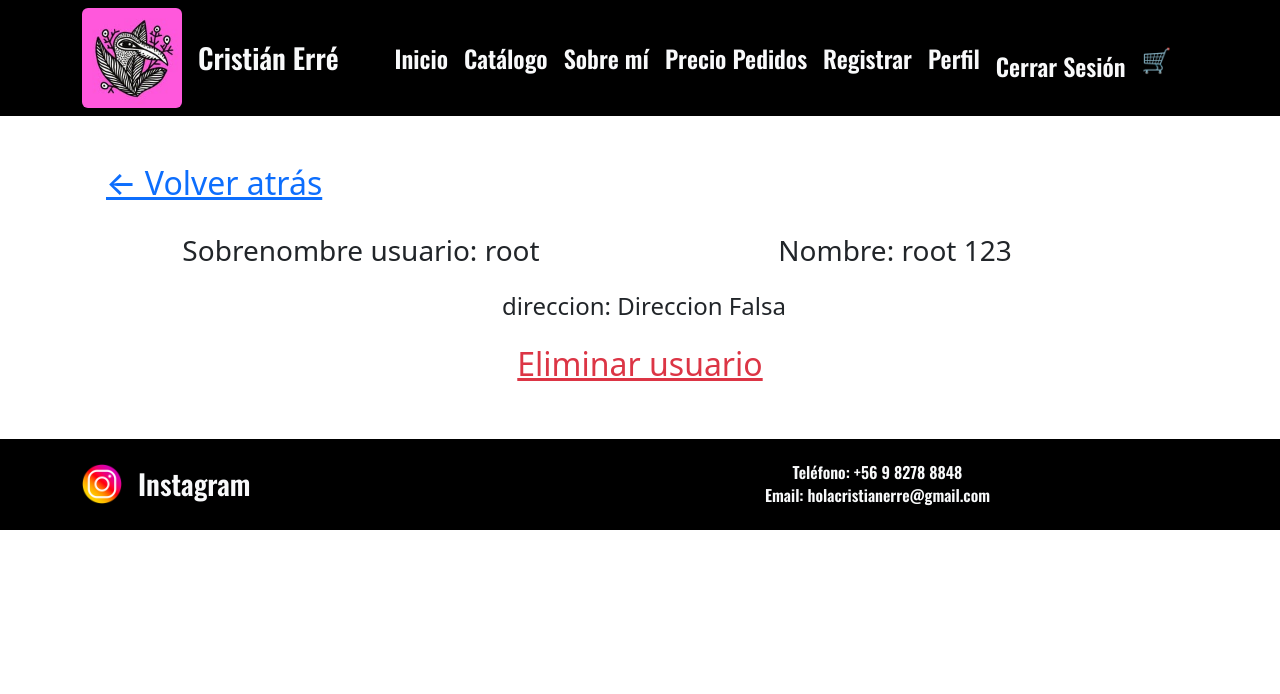
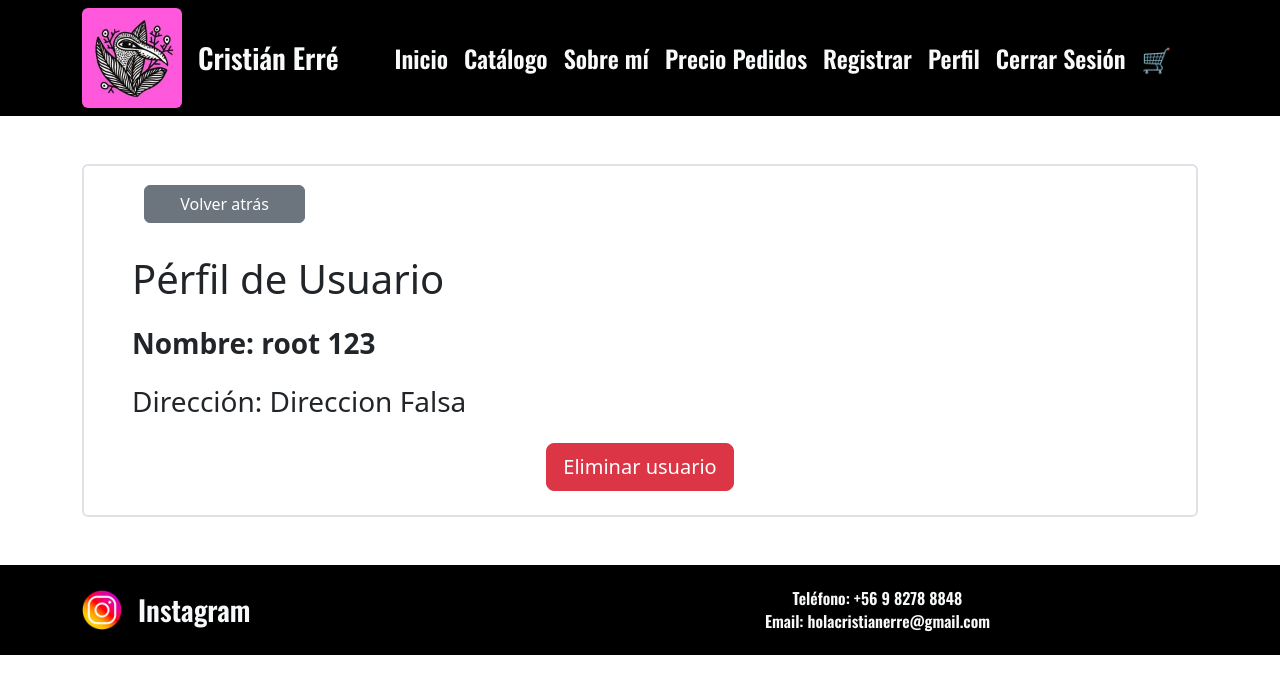
Before and after one commit to FrappuccinoIc/pagina_obras, a Django app: page /usuarios/perfil/ in a window 1280 px wide. Shown: the top 694 px of the page. Run offline with Django 4.2, Linux system fonts and the light colour scheme; a user stored in the database is signed in; data comes from the database, SQL or seed files in the repository; both versions use the stored data as it was after the commit.

Commit message:
2do merge con main

```diff
--- a/core/templates/core/base.html
+++ b/core/templates/core/base.html
@@ -31,13 +31,7 @@
                         <li class="nav-item"><a class="nav-link oswald fs-4 text-light" href="/usuarios/registrar">Registrar</a></li>
                         {% if user.is_authenticated %}
                         <li class="nav-item"><a class="nav-link oswald fs-4 text-light" href="/usuarios/perfil">Perfil</a></li>
-                        <li class="nav-item">
-                            <a class="nav-link oswald fs-4 text-light" href="{% url 'logout' %}"></a>
-                            <form action="{% url 'logout' %}" method="post">
-                                {% csrf_token %}
-                                <button class="nav-link oswald fs-4 text-light" type="submit">Cerrar Sesión</button>
-                            </form>
-                        </li>
+                        <li class="nav-item"><a class="nav-link oswald fs-4 text-light" href="{% url 'logout' %}">Cerrar Sesión</a></li>
                         <li class="nav-item"><a class="nav-link oswald fs-4 text-light" href="{% url 'ver_carrito' %}">🛒</a></li>
                         {% else %}
                         <li class="nav-item"><a class="nav-link oswald fs-4 text-light" href="{% url 'login' %}">Login</a></li>
--- a/usuarios/templates/usuarios/perfil.html
+++ b/usuarios/templates/usuarios/perfil.html
@@ -1,21 +1,18 @@
 {% extends 'core/base.html' %}
 {% block contenido %}
 
-<div class="container">
+<div class="container border border-2 p-3 px-5 rounded">
     <div class="container row text-start mb-4">
-        <h2><a href="/">← Volver atrás</a></h2>
+        <h2><a href="{% url 'home' %}" class="btn btn-secondary col-2">Volver atrás</a></h2>
     </div>
 
     <div class="container row">
-        {% if usuario.imagen %}
-        <img class="img-responsive col-3" src="{{ usuario.imagen.url }}" alt="perfil_usuario"> -
-        {% endif %}
-        <h3 class="col-6">Sobrenombre usuario: {{ usuario.username }}</h3>
-        <h3 class="col-6">Nombre: {{ usuario.nombre }} {{ usuario.apellidos }}</h3>
+        <h1 class="mb-4 row">Pérfil de Usuario</h1>
+        <h3 class="row mb-4 fw-bold">Nombre: {{ usuario.nombre }} {{ usuario.apellidos }}</h3>
+        <h3 class="row mb-4">Dirección: {{ usuario.direccion }}</h3>
     </div>
-    <h4 class="ps-4 p-3" >direccion: {{ usuario.direccion }}</h4>
 
-    <h2><a href="./eliminar/" class="text-danger">Eliminar usuario</a></h2>
+    <h2><a href="./eliminar/" class="btn btn-danger btn-lg">Eliminar usuario</a></h2>
 </div>
 
 
```
Also changed, not shown: core/templates/core/home.html (+4 -4 lines), data.json (+1 -1 lines), core/static/core/imagenes/cliente.png, db.sqlite3.
